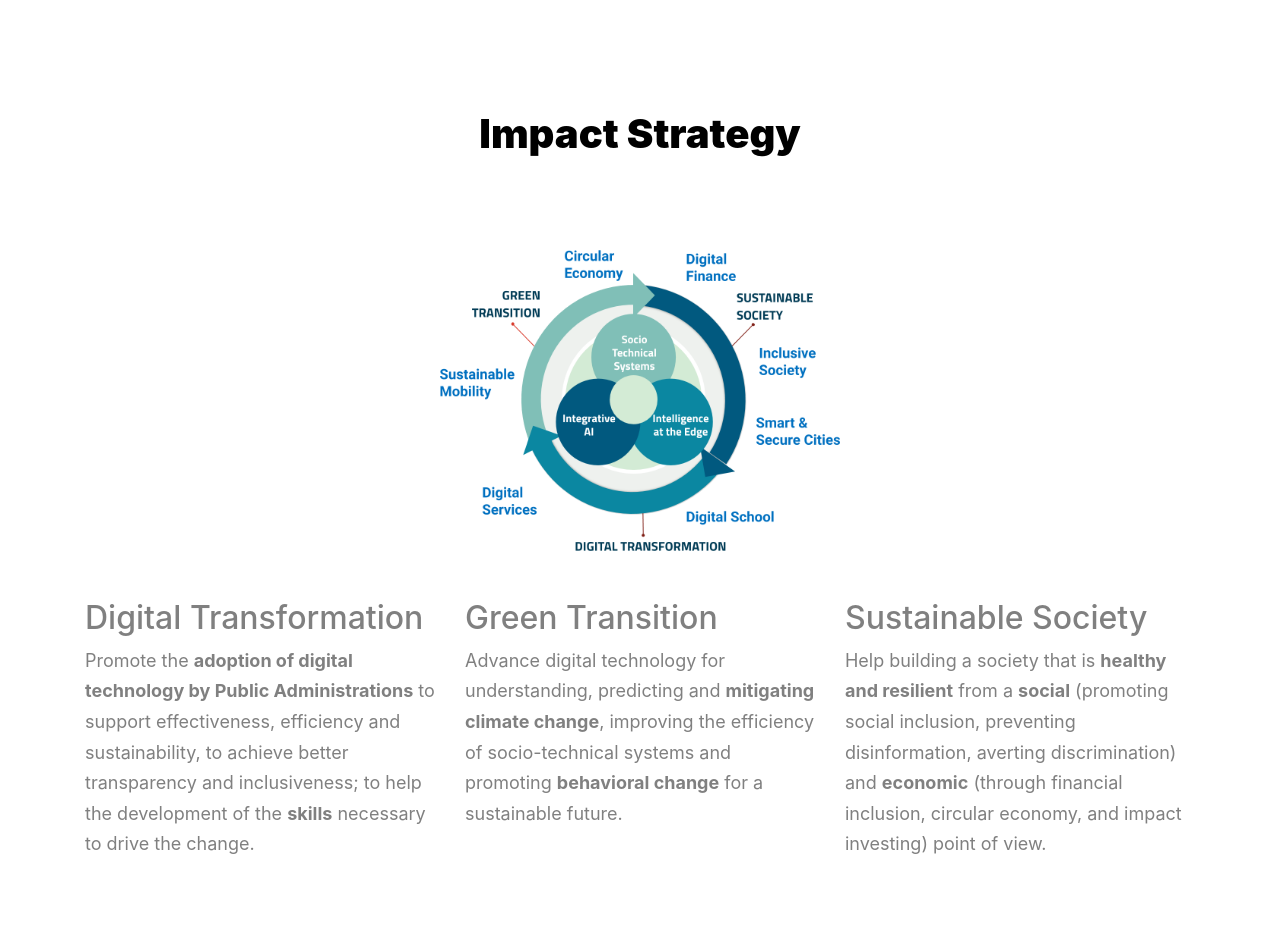
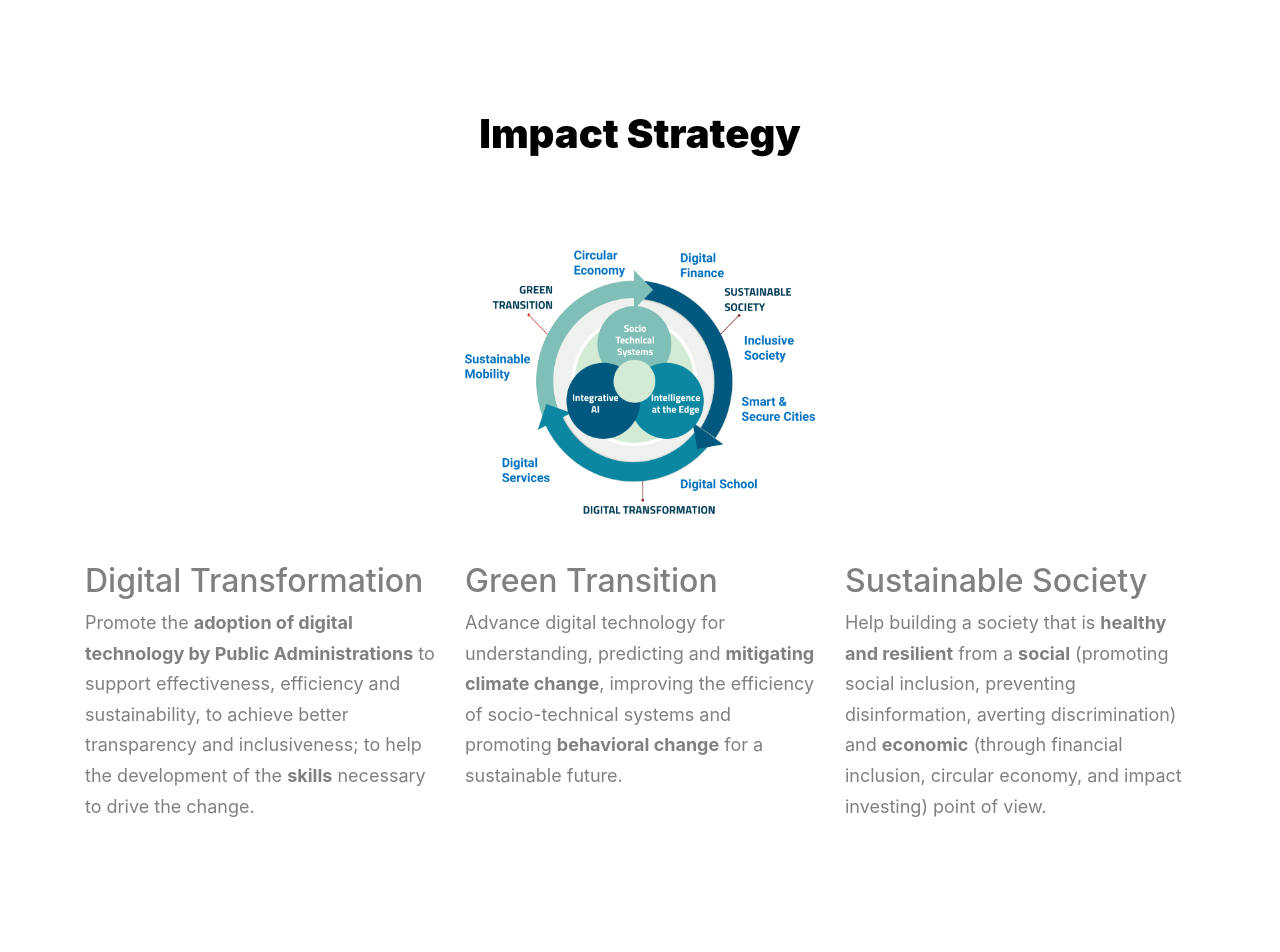
Before and after one commit to fbk-digis/web, a Jekyll site: the page built from docs/index.md, in a window 1280 px wide. Shown: the part 2853-3805 px from the top of the page. Built offline with Jekyll 4.4.1, drawn with Linux system fonts in a browser that asks for light colours; some web fonts are replaced.

Commit message:
image for smartphones

```diff
--- a/docs/_layouts/default.html
+++ b/docs/_layouts/default.html
@@ -245,7 +245,7 @@
 				<div class="row mb-5 justify-content-center">
 					<div class="col-md-6 text-center">
 						<br />
-						<img class="text-center" src="images/impact_strategy.png" width="400px" />
+						<img class="text-center" src="images/impact_strategy.png" width="350px" />
 					</div>
 				</div>
 				<div class="row mb-5 justify-content-center">
```
